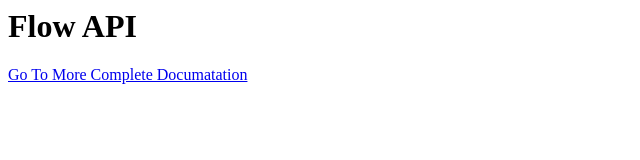
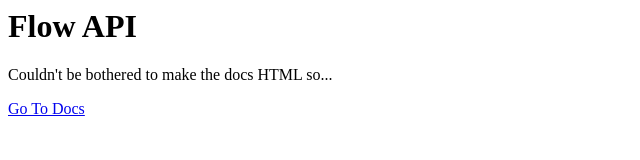
Before and after one commit to ImagineGamesTech/flow-api, a plain HTML site: page index.html in a window 1280 px wide. Shown: the whole page, without its empty margins (0-640 px from the left). Drawn offline with Linux system fonts and the light colour scheme.

Commit message:
Update index.html

```diff
--- a/index.html
+++ b/index.html
@@ -2,6 +2,7 @@
 <title>Flow API Docs</title>
 <body>
 <h1>Flow API</h1>
-  <a href="https://github.com/ImagineGamesTech/flow-api#readme">Go To More Complete Documatation</a>
+  <p>Couldn't be bothered to make the docs HTML so...</p>
+  <a href="https://github.com/ImagineGamesTech/flow-api#readme">Go To Docs</a>
 </body>
 </html>
```
